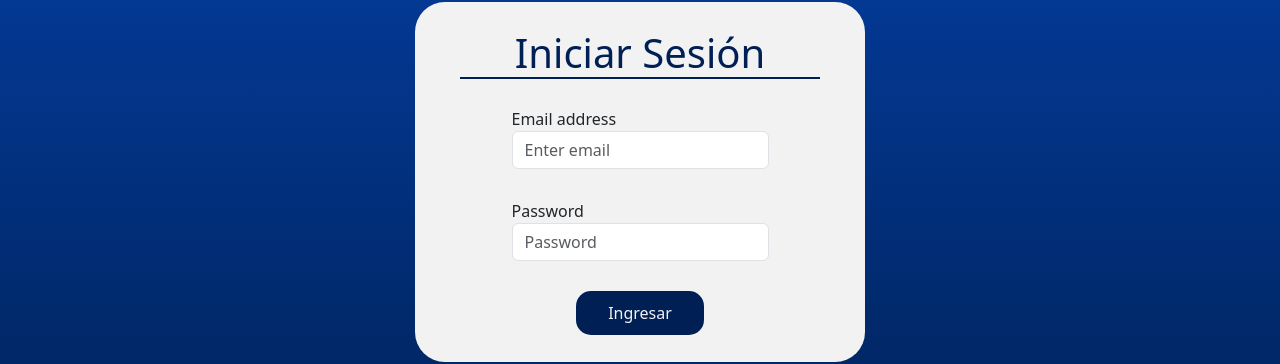
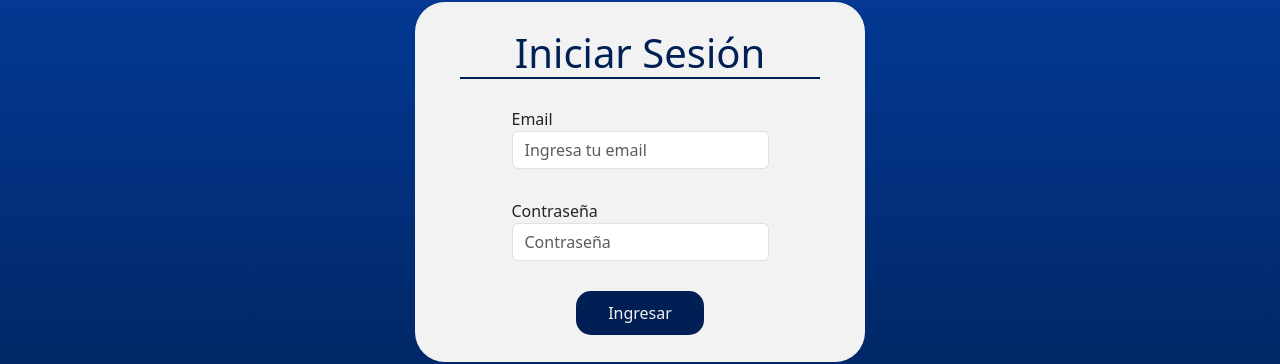
Before and after one commit to SebastianGuevara/securitySystem-front, a React (Vite) app: page /login in a window 1280 px wide. Shown: the part 303-667 px from the top of the page. Built offline with nearby package versions, Linux system fonts and the light colour scheme.

Commit message:
Corrige nombres de logeo

```diff
--- a/src/pages/Login.jsx
+++ b/src/pages/Login.jsx
@@ -7,11 +7,11 @@ import { FormButton } from "../components/common/Buttons";
 
 const Login = () =>{
     const [email, setEmail] = useState('');
-    const [password, setPassword] = useState('');
+    const [Contraseña, setContraseña] = useState('');
 
     const handleSubmit = (event) => {
         event.preventDefault();
-        console.log(`Email: ${email}, Password: ${password}`);
+        console.log(`Email: ${email}, Contraseña: ${Contraseña}`);
     }
 
     return(
@@ -21,12 +21,12 @@ const Login = () =>{
                 <H1>Iniciar Sesión</H1>
                 <FormContainer>
                     <div class="FormCon-group">
-                        <label for="exampleInputEmail1">Email address</label>
-                        <input type="email" class="form-control" id="exampleInputEmail1" aria-describedby="emailHelp" placeholder="Enter email"/>
+                        <label for="exampleInputEmail1">Email</label>
+                        <input type="email" class="form-control" id="exampleInputEmail1" aria-describedby="emailHelp" placeholder="Ingresa tu email"/>
                     </div>
                     <div class="form-group">
-                        <label for="exampleInputPassword1">Password</label>
-                        <input type="password" class="form-control" id="exampleInputPassword1" placeholder="Password"/>
+                        <label for="exampleInputContraseña1">Contraseña</label>
+                        <input type="Contraseña" class="form-control" id="exampleInputContraseña1" placeholder="Contraseña"/>
                     </div>
                     <FormButton type="submit" class="btn btn-primary" style={{alignSelf:"center",width:"50%"}}>Ingresar</FormButton>
                 </FormContainer>
```
